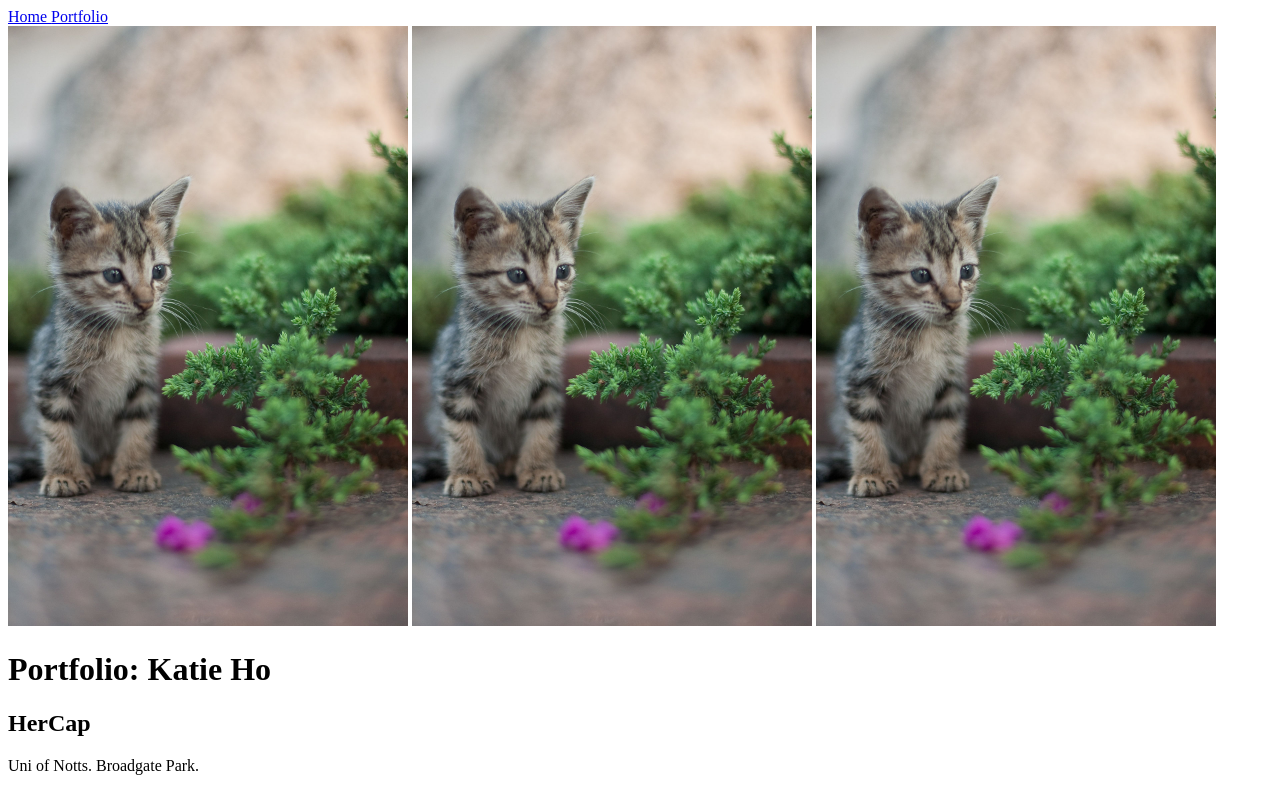
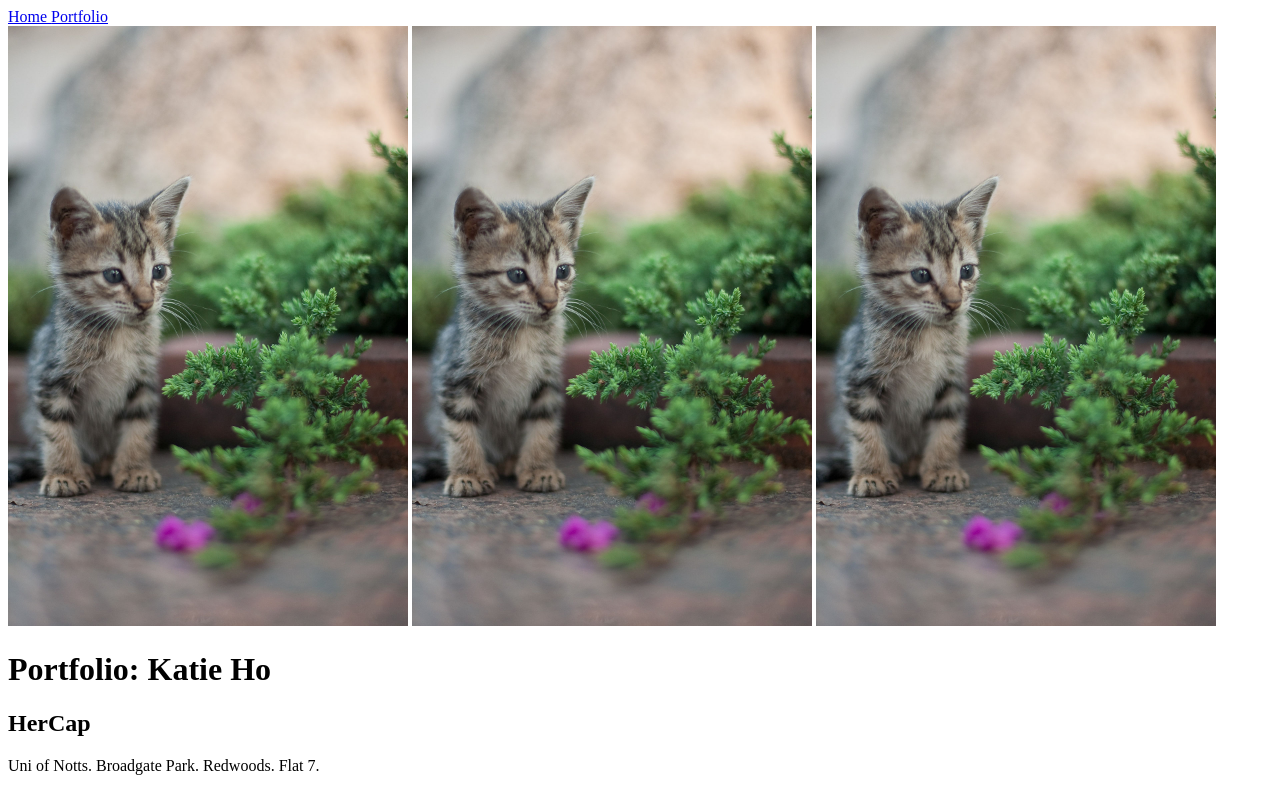
Before and after one commit to katie21ho/portfolio, a plain HTML site: page index.html in a window 1280 px wide. Shown: the top 796 px of the page. Drawn offline with Linux system fonts and the light colour scheme.

Commit message:
added more items on list

```diff
--- a/index.html
+++ b/index.html
@@ -17,7 +17,7 @@
 	<h2>HerCap</h2>
 
 	<p>
-		Uni of Notts. Broadgate Park.
+		Uni of Notts. Broadgate Park. Redwoods. Flat 7.
 	</p>
 <h3>Skills</h3>
   <ul>
```
